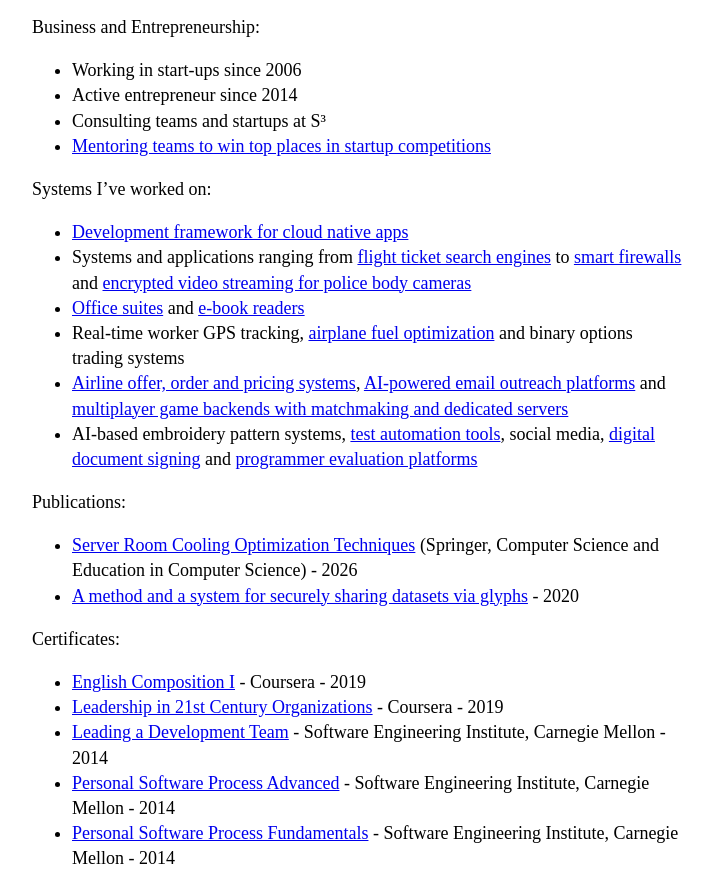
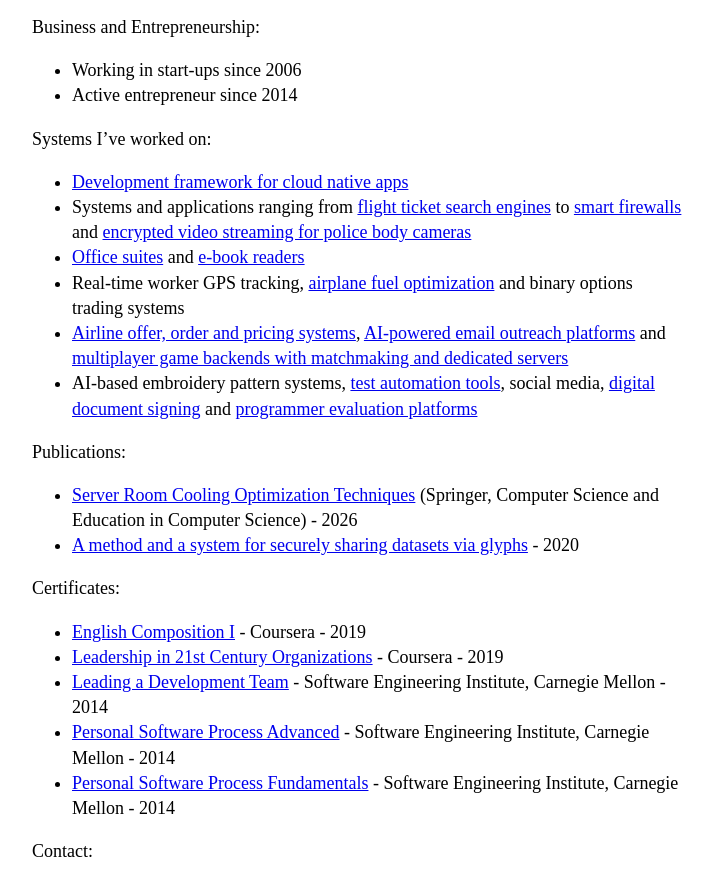
Before and after one commit to gospodinbodurov/gospodinbodurov.github.io, a plain HTML site: page index.html in a window 1280 px wide. Shown: the part 1790-2669 px from the top of the page, without its empty margins (283-996 px from the left). Drawn offline with Linux system fonts and the light colour scheme.

Commit message:
Remove S³ consulting and mentoring entries
Co-Authored-By: Claude Opus 5.5 <noreply@anthropic.com>

```diff
--- a/index.html
+++ b/index.html
@@ -105,8 +105,6 @@
       <ul>
          <li>Working in start-ups since 2006</li>
          <li>Active entrepreneur since 2014</li>
-         <li>Consulting teams and startups at S³</li>
-         <li><a target="_blank" href="http://web.archive.org/web/20240720053948/https://www.anatodorova.com/blog/interviews/to-create-business-incubator-in-burgas">Mentoring teams to win top places in startup competitions</a></li>
       </ul>
       <p>Systems I’ve worked on:</p>
       <ul>
```
